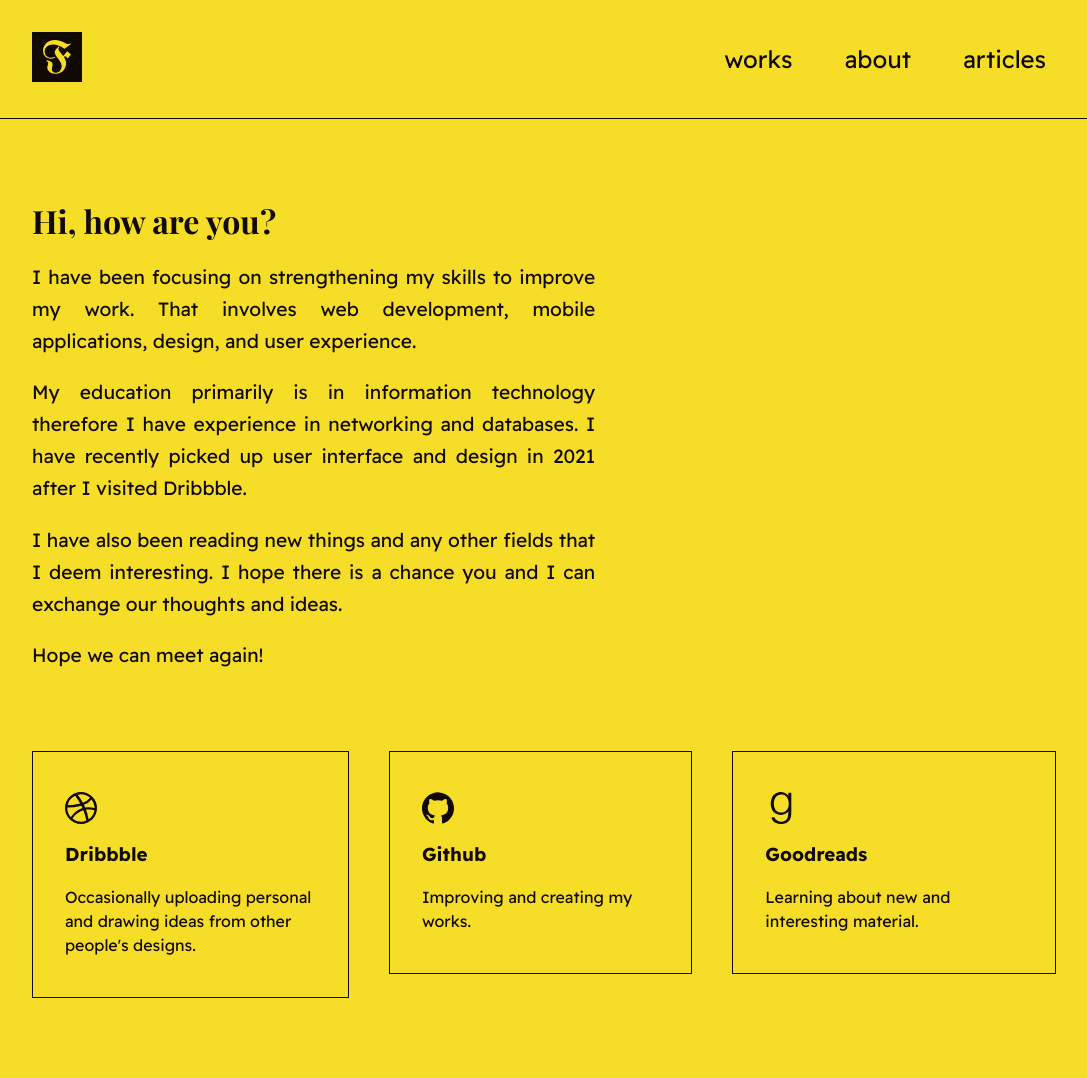
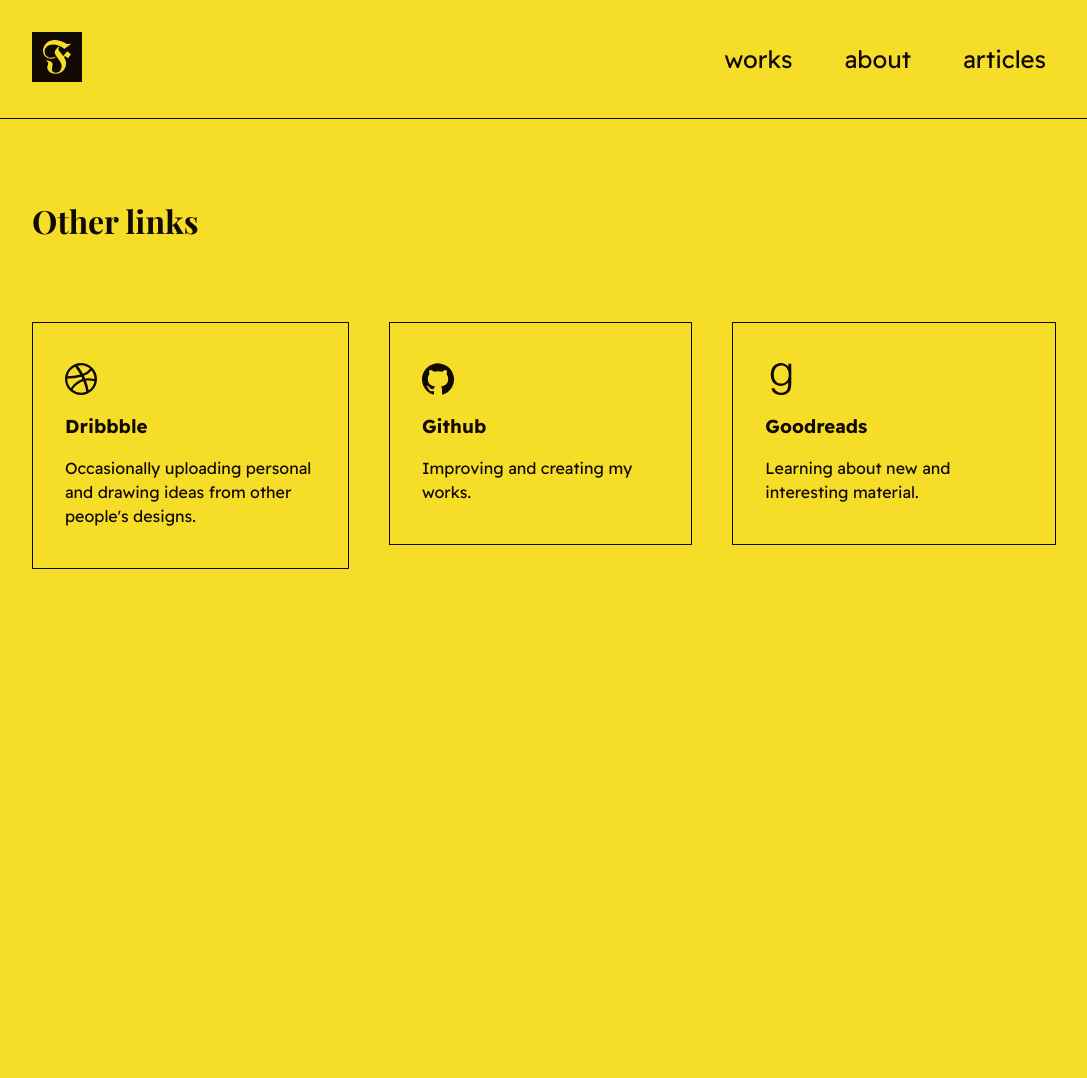
Before and after one commit to franthormel/franthormel.github.io, a Jekyll site: the page built from about.html, in a window 1280 px wide. Shown: the whole page, without its empty margins (96-1183 px from the left). Built offline with Jekyll 4.4.1, drawn with Linux system fonts in a browser that asks for light colours; after the commit the page ends 900 px from its top, so only the background shows below that.

Commit message:
Minimize about information

```diff
--- a/_sass/_about.scss
+++ b/_sass/_about.scss
@@ -14,12 +14,6 @@
   font-family: "Playfair Display", serif;
   font-size: 2rem;
   font-weight: bold;
-}
-
-.about__me__body {
-  font-size: 1.2rem;
-  line-height: 2rem;
-  text-align: justify;
 }
 
 .about__social {
--- a/about.html
+++ b/about.html
@@ -4,23 +4,7 @@ title: About
 
 <main class="about">
   <section class="about__me">
-    <header class="about__me__header">Hi, how are you?</header>
-    <p class="about__me__body">
-      I have been focusing on strengthening my skills to improve my work. That
-      involves web development, mobile applications, design, and user
-      experience.
-    </p>
-    <p class="about__me__body">
-      My education primarily is in information technology therefore I have
-      experience in networking and databases. I have recently picked up user
-      interface and design in 2021 after I visited Dribbble.
-    </p>
-    <p class="about__me__body">
-      I have also been reading new things and any other fields that I deem
-      interesting. I hope there is a chance you and I can exchange our thoughts
-      and ideas.
-    </p>
-    <p class="about__me__body">Hope we can meet again!</p>
+    <header class="about__me__header">Other links</header>
   </section>
   <section class="about__social">
     {% for profile in site.data.social_profiles %}
```
